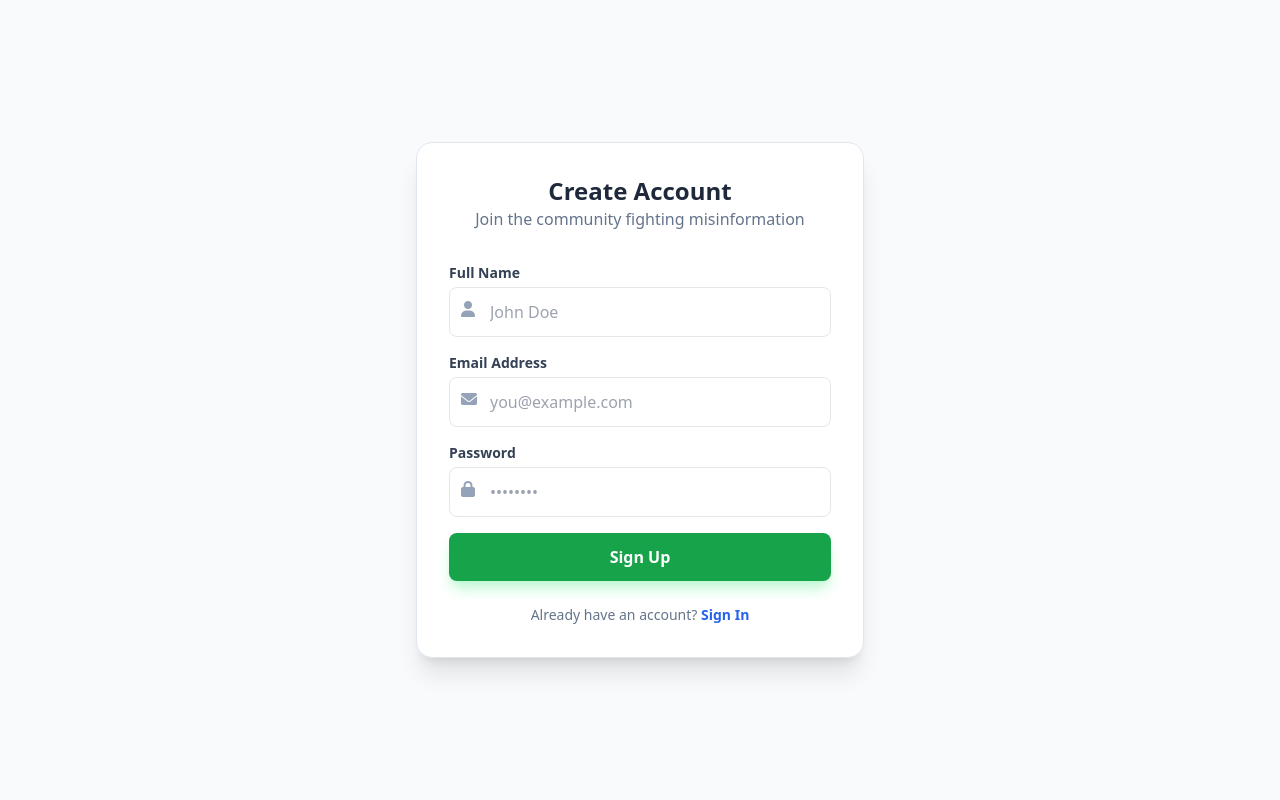
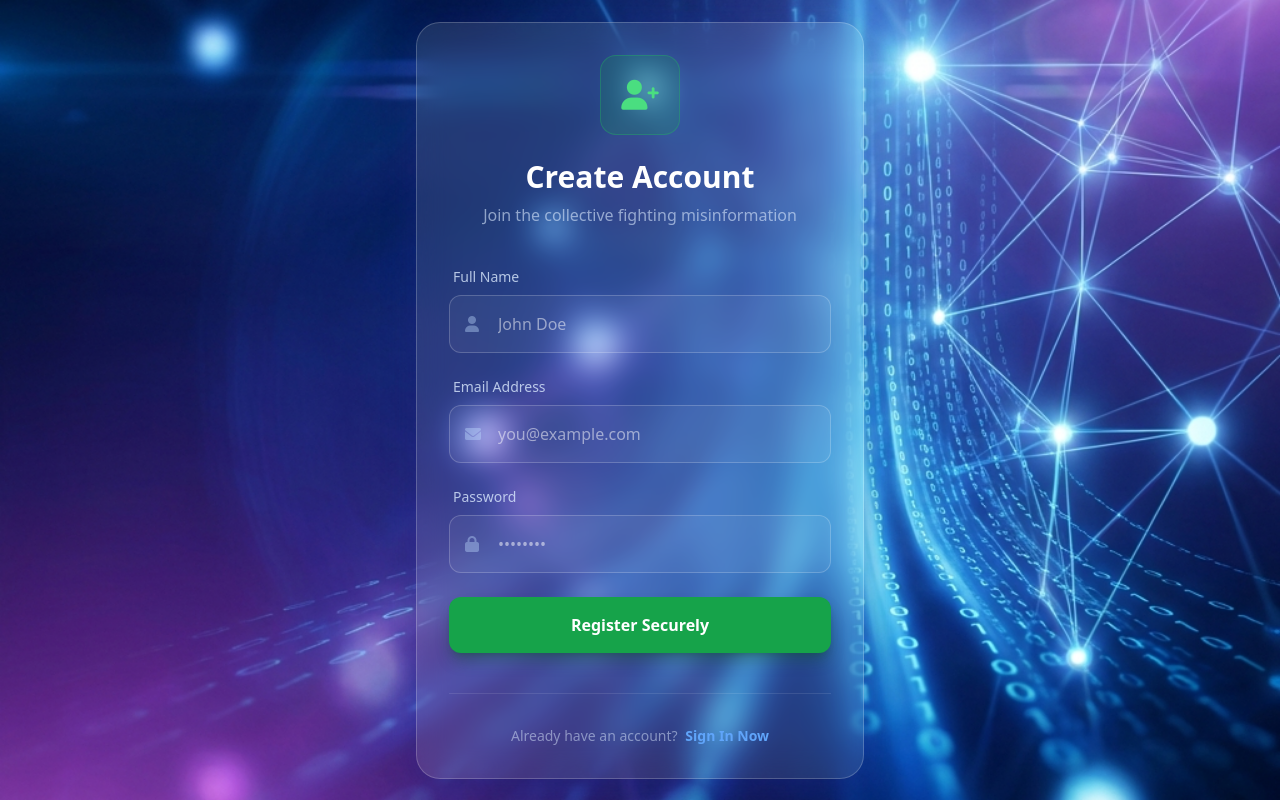
Before and after one commit to Thenuja1907/fake-news-detector, a Flask app: page /register in a window 1280 px wide. Run offline with Flask 3, Linux system fonts and the light colour scheme; some libraries are stand-ins or nearby versions.

Commit message:
Enhance UI with premium tech styling and implement real-time browser extension features

```diff
--- a/backend/app/templates/register.html
+++ b/backend/app/templates/register.html
@@ -7,68 +7,103 @@
     <title>Create Account | Fake News Detector</title>
     <script src="https://cdn.tailwindcss.com"></script>
     <link rel="stylesheet" href="https://cdnjs.cloudflare.com/ajax/libs/font-awesome/6.0.0/css/all.min.css">
+    <style>
+        body {
+            background: url('/static/images/tech_bg.png') no-repeat center center fixed;
+            background-size: cover;
+        }
+
+        .glass-card {
+            background: rgba(255, 255, 255, 0.1);
+            backdrop-filter: blur(15px);
+            -webkit-backdrop-filter: blur(15px);
+            border: 1px solid rgba(255, 255, 255, 0.2);
+            box-shadow: 0 8px 32px 0 rgba(31, 38, 135, 0.37);
+        }
+
+        .input-glass {
+            background: rgba(255, 255, 255, 0.05);
+            border: 1px solid rgba(255, 255, 255, 0.2);
+            color: white;
+        }
+
+        .input-glass::placeholder {
+            color: rgba(255, 255, 255, 0.5);
+        }
+    </style>
 </head>
 
-<body class="bg-slate-50 font-sans h-screen flex items-center justify-center">
+<body class="font-sans h-screen flex items-center justify-center p-4">
 
-    <div class="bg-white p-8 rounded-2xl shadow-xl w-full max-w-md border border-slate-200">
-        <div class="text-center mb-8">
-            <h1 class="text-2xl font-bold text-slate-800">Create Account</h1>
-            <p class="text-slate-500">Join the community fighting misinformation</p>
+    <div class="glass-card p-8 rounded-3xl w-full max-w-md transition-all duration-500 hover:scale-[1.01]">
+        <div class="text-center mb-10">
+            <div
+                class="w-20 h-20 bg-green-600/20 text-green-400 rounded-2xl flex items-center justify-center mx-auto mb-6 text-3xl border border-green-500/30">
+                <i class="fa-solid fa-user-plus"></i>
+            </div>
+            <h1 class="text-3xl font-bold text-white mb-2">Create Account</h1>
+            <p class="text-blue-100/60">Join the collective fighting misinformation</p>
         </div>
 
         {% with messages = get_flashed_messages(with_categories=true) %}
         {% if messages %}
         {% for category, message in messages %}
         <div
-            class="mb-4 p-4 rounded-lg text-sm font-bold {{ 'bg-red-100 text-red-700' if category == 'error' else 'bg-green-100 text-green-700' }}">
+            class="mb-6 p-4 rounded-xl text-sm font-medium flex items-center gap-3 {{ 'bg-red-500/20 text-red-200 border border-red-500/30' if category == 'error' else 'bg-green-500/20 text-green-200 border border-green-500/30' }}">
+            <i class="fa-solid {{ 'fa-circle-exclamation' if category == 'error' else 'fa-circle-check' }}"></i>
             {{ message }}
         </div>
         {% endfor %}
         {% endif %}
         {% endwith %}
 
-        <form action="/register" method="POST" class="space-y-4">
-            <div>
-                <label class="block text-sm font-bold text-slate-700 mb-1">Full Name</label>
-                <div class="relative">
-                    <i class="fa-solid fa-user absolute left-3 top-3.5 text-slate-400"></i>
+        <form action="/register" method="POST" class="space-y-6">
+            <div class="space-y-2">
+                <label class="block text-sm font-medium text-blue-100/80 ml-1">Full Name</label>
+                <div class="relative group">
+                    <i
+                        class="fa-solid fa-user absolute left-4 top-1/2 -translate-y-1/2 text-blue-200/40 group-focus-within:text-blue-400 transition-colors"></i>
                     <input type="text" name="username"
-                        class="w-full pl-10 p-3 border rounded-lg focus:outline-none focus:ring-2 focus:ring-blue-500"
+                        class="input-glass w-full pl-12 p-4 rounded-xl focus:outline-none focus:ring-2 focus:ring-blue-500/50 transition-all"
                         placeholder="John Doe" required>
                 </div>
             </div>
 
-            <div>
-                <label class="block text-sm font-bold text-slate-700 mb-1">Email Address</label>
-                <div class="relative">
-                    <i class="fa-solid fa-envelope absolute left-3 top-3.5 text-slate-400"></i>
+            <div class="space-y-2">
+                <label class="block text-sm font-medium text-blue-100/80 ml-1">Email Address</label>
+                <div class="relative group">
+                    <i
+                        class="fa-solid fa-envelope absolute left-4 top-1/2 -translate-y-1/2 text-blue-200/40 group-focus-within:text-blue-400 transition-colors"></i>
                     <input type="email" name="email"
-                        class="w-full pl-10 p-3 border rounded-lg focus:outline-none focus:ring-2 focus:ring-blue-500"
+                        class="input-glass w-full pl-12 p-4 rounded-xl focus:outline-none focus:ring-2 focus:ring-blue-500/50 transition-all"
                         placeholder="you@example.com" required>
                 </div>
             </div>
 
-            <div>
-                <label class="block text-sm font-bold text-slate-700 mb-1">Password</label>
-                <div class="relative">
-                    <i class="fa-solid fa-lock absolute left-3 top-3.5 text-slate-400"></i>
+            <div class="space-y-2">
+                <label class="block text-sm font-medium text-blue-100/80 ml-1">Password</label>
+                <div class="relative group">
+                    <i
+                        class="fa-solid fa-lock absolute left-4 top-1/2 -translate-y-1/2 text-blue-200/40 group-focus-within:text-blue-400 transition-colors"></i>
                     <input type="password" name="password"
-                        class="w-full pl-10 p-3 border rounded-lg focus:outline-none focus:ring-2 focus:ring-blue-500"
+                        class="input-glass w-full pl-12 p-4 rounded-xl focus:outline-none focus:ring-2 focus:ring-blue-500/50 transition-all"
                         placeholder="••••••••" required>
                 </div>
             </div>
 
             <button type="submit"
-                class="w-full bg-green-600 text-white font-bold py-3 rounded-lg hover:bg-green-700 transition shadow-lg shadow-green-200">
-                Sign Up
+                class="w-full bg-green-600 hover:bg-green-500 text-white font-bold py-4 rounded-xl transition-all shadow-lg shadow-green-900/40 active:scale-95">
+                Register Securely
             </button>
         </form>
 
-        <p class="text-center mt-6 text-slate-500 text-sm">
-            Already have an account?
-            <a href="/login" class="text-blue-600 font-bold hover:underline">Sign In</a>
-        </p>
+        <div class="mt-10 pt-8 border-t border-white/10 text-center">
+            <p class="text-blue-100/50 text-sm">
+                Already have an account?
+                <a href="/login" class="text-blue-400 font-bold hover:text-blue-300 transition-colors ml-1">Sign In
+                    Now</a>
+            </p>
+        </div>
     </div>
 
 </body>
--- /dev/null
+++ b/browser-extension/content/content.css
@@ -0,0 +1 @@
+/* content script styles reside in JS for portability in this version */
```
Also changed, not shown: backend/app/templates/login.html (+61 -25 lines), browser-extension/content/content.js (+131 -0 lines), browser-extension/popup/popup.html (+132 -48 lines), backend/app/static/images/tech_bg.png (added), browser-extension/assets/icon128.png (added), browser-extension/assets/icon16.png (added), browser-extension/assets/icon48.png (added), browser-extension/manifest.json.
